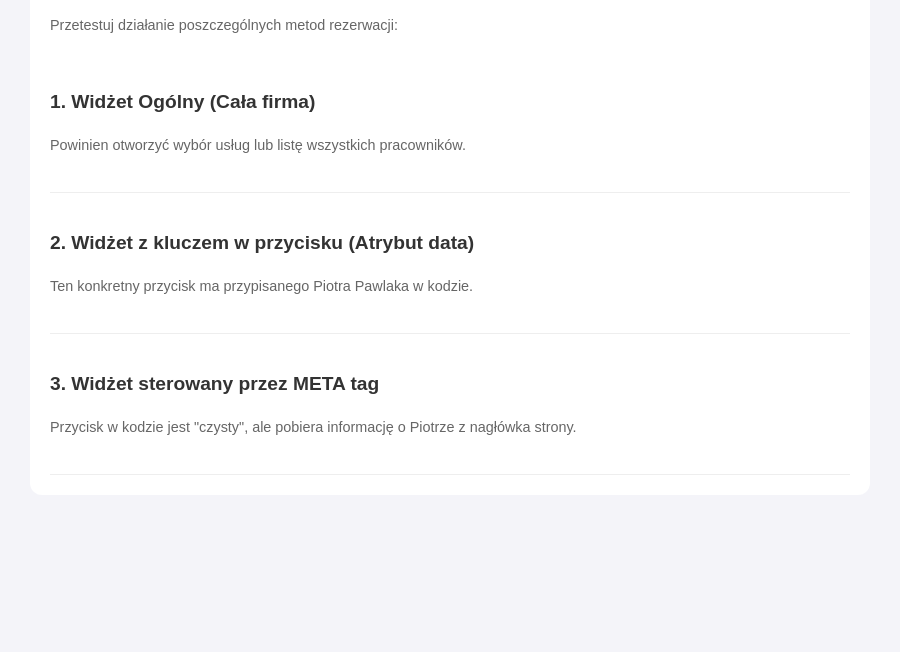
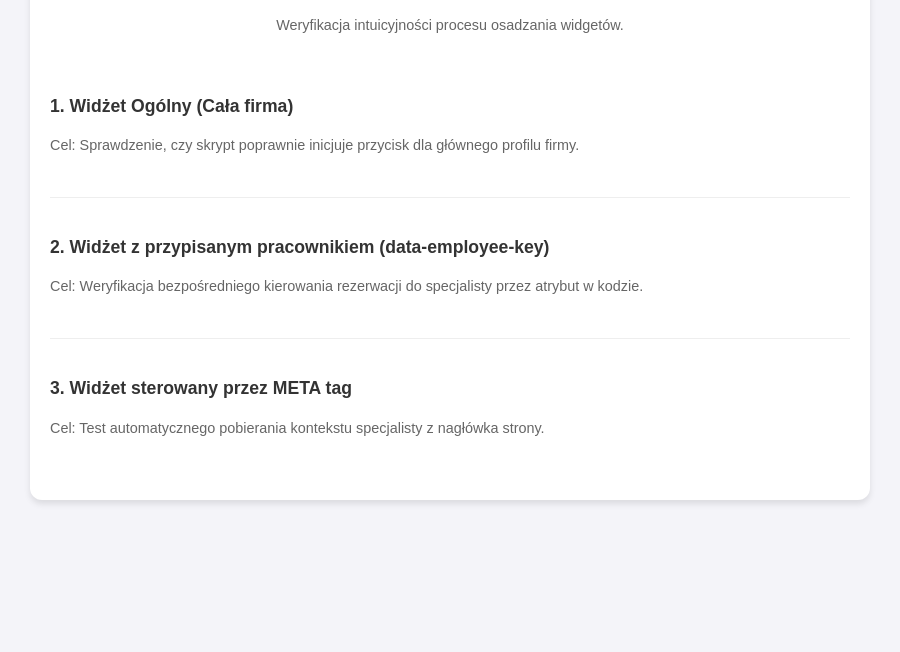
Before and after one commit to peter588/testy-zapisika, a plain HTML site: page index.html in a window 1280 px wide. Shown: the part 148-800 px from the top of the page, without its empty margins (190-1090 px from the left). Drawn offline with Linux system fonts and the light colour scheme; a script that the page names is missing.

Commit message:
Update index.html for widget integration and styling

```diff
--- a/index.html
+++ b/index.html
@@ -7,62 +7,79 @@
 
     <meta name="zapisik:employee-key" content="piotr-pawlak" />
 
-    <script src="https://zapisik.pl/widget.js"></script>
-
     <style>
-        body { font-family: sans-serif; line-height: 1.6; padding: 40px; background: #f4f4f9; }
-        .container { max-width: 800px; margin: 0 auto; background: white; padding: 20px; border-radius: 12px; shadow: 0 4px 6px rgba(0,0,0,0.1); }
-        section { border-bottom: 1px solid #eee; padding: 20px 0; }
-        h2 { color: #333; font-size: 1.2rem; }
-        p { color: #666; font-size: 0.9rem; }
+        body {
+            font-family: sans-serif;
+            line-height: 1.6;
+            padding: 40px;
+            background: #f4f4f9;
+        }
+        .container {
+            max-width: 800px;
+            margin: 0 auto;
+            background: white;
+            padding: 20px;
+            border-radius: 12px;
+            box-shadow: 0 4px 6px rgba(0,0,0,0.1);
+        }
+        section {
+            border-bottom: 1px solid #eee;
+            padding: 20px 0;
+        }
+        section:last-child { border-bottom: none; }
+        h1 { color: #1a1a1a; text-align: center; }
+        h2 { color: #333; font-size: 1.1rem; margin-bottom: 10px; }
+        p { color: #666; font-size: 0.9rem; margin-bottom: 20px; }
     </style>
 </head>
 <body>
 
 <div class="container">
     <h1>Testowanie integracji Zapisik.pl</h1>
-    <p>Przetestuj działanie poszczególnych metod rezerwacji:</p>
+    <p style="text-align: center;">Weryfikacja intuicyjności procesu osadzania widgetów.</p>
 
     <section>
         <h2>1. Widżet Ogólny (Cała firma)</h2>
-        <p>Powinien otworzyć wybór usług lub listę wszystkich pracowników.</p>
+        <p>Cel: Sprawdzenie, czy skrypt poprawnie inicjuje przycisk dla głównego profilu firmy.</p>
         <div
             data-zapisik="pawlak-inc"
             data-primary-color="#a855f7"
             data-button-text="Zarezerwuj w Pawlak Inc"
             data-border-radius="8"
             data-dark-mode="false"
-            data-widget-type="calendar"
-        ></div>
+            data-widget-type="calendar">
+        </div>
     </section>
 
     <section>
-        <h2>2. Widżet z kluczem w przycisku (Atrybut data)</h2>
-        <p>Ten konkretny przycisk ma przypisanego Piotra Pawlaka w kodzie.</p>
+        <h2>2. Widżet z przypisanym pracownikiem (data-employee-key)</h2>
+        <p>Cel: Weryfikacja bezpośredniego kierowania rezerwacji do specjalisty przez atrybut w kodzie.</p>
         <div
             data-zapisik="pawlak-inc"
             data-primary-color="#a855f7"
-            data-button-text="Zarezerwuj u Piotra (opcja 2)"
+            data-button-text="Zarezerwuj u Piotra (Bezpośrednio)"
             data-border-radius="8"
             data-dark-mode="false"
             data-widget-type="calendar"
-            data-employee-key="piotr-pawlak"
-        ></div>
+            data-employee-key="piotr-pawlak">
+        </div>
     </section>
 
     <section>
         <h2>3. Widżet sterowany przez META tag</h2>
-        <p>Przycisk w kodzie jest "czysty", ale pobiera informację o Piotrze z nagłówka strony.</p>
+        <p>Cel: Test automatycznego pobierania kontekstu specjalisty z nagłówka strony.</p>
         <div
             data-zapisik="pawlak-inc"
             data-primary-color="#a855f7"
-            data-button-text="Zarezerwuj u Piotra (opcja 3)"
+            data-button-text="Zarezerwuj u Piotra (przez Meta Tag)"
             data-border-radius="8"
             data-dark-mode="false"
-            data-widget-type="calendar"
-        ></div>
+            data-widget-type="calendar">
+        </div>
     </section>
 </div>
 
+<script src="https://zapisik.pl/widget.js"></script>
+
 </body>
 </html>
```
